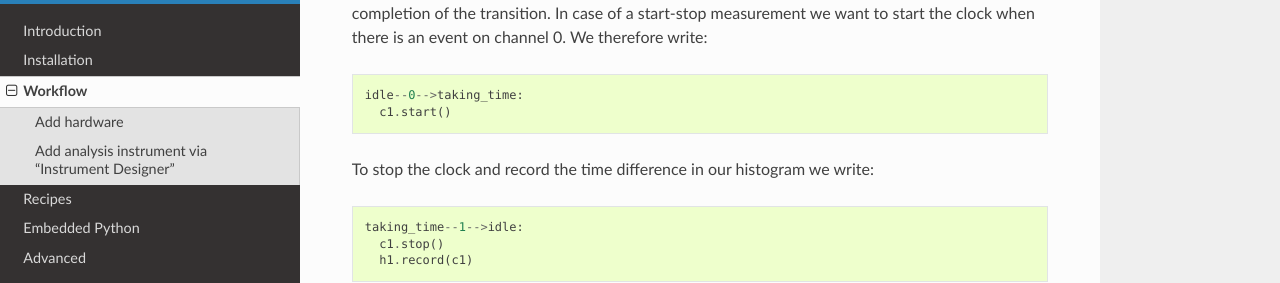
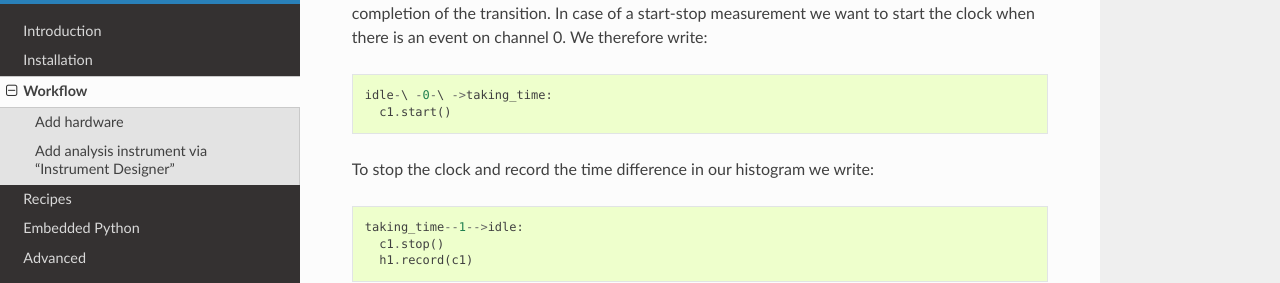
Before and after one commit to timetag/timetag.github.io, a Sphinx documentation site: the page built from docs/workflow.rst, in a window 1280 px wide and 900 px high, scrolled down 2029 px. Shown: the part 172-455 px from the top of the window. Built offline with Sphinx 7.4.7 and the Read the Docs theme 2.0.0, drawn with Linux system fonts in a browser that asks for light colours.

```diff
--- a/docs/workflow.rst
+++ b/docs/workflow.rst
@@ -77,7 +77,7 @@ With this transition selected press SHIFT + T (think: Trigger). You will see sta
 
 .. code:: python
 
-  idle--0-->taking_time:
+  idle-\ -0-\ ->taking_time:
     c1.start()
 
 To stop the clock and record the time difference in our histogram we write:
```
